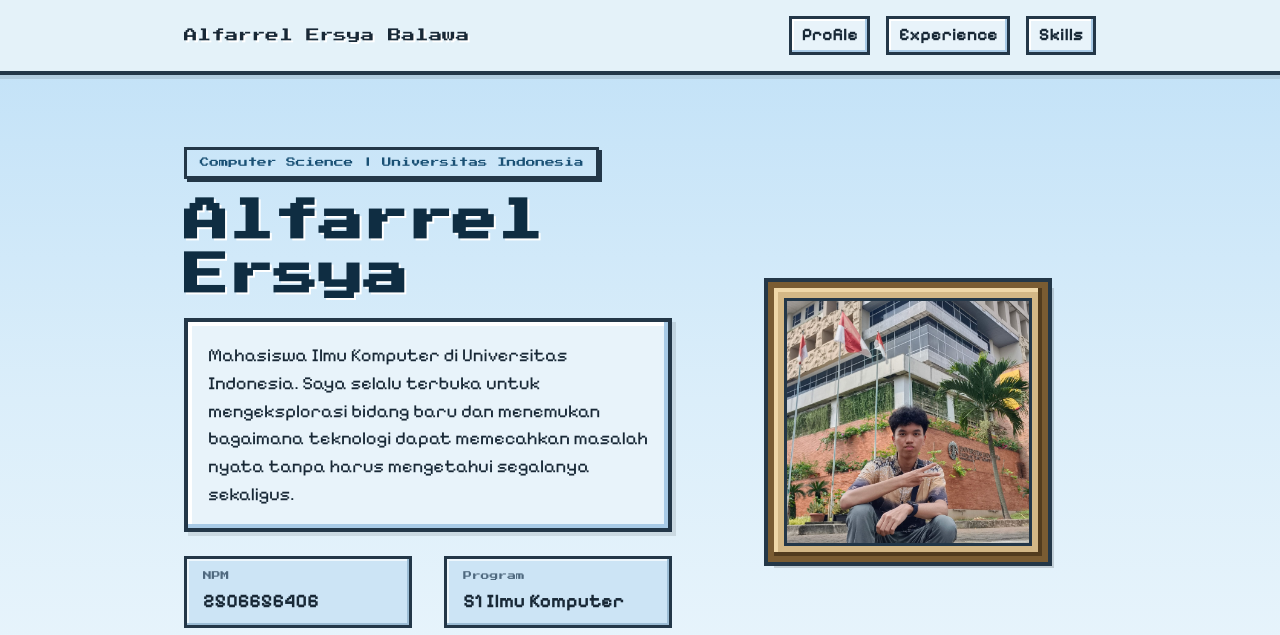
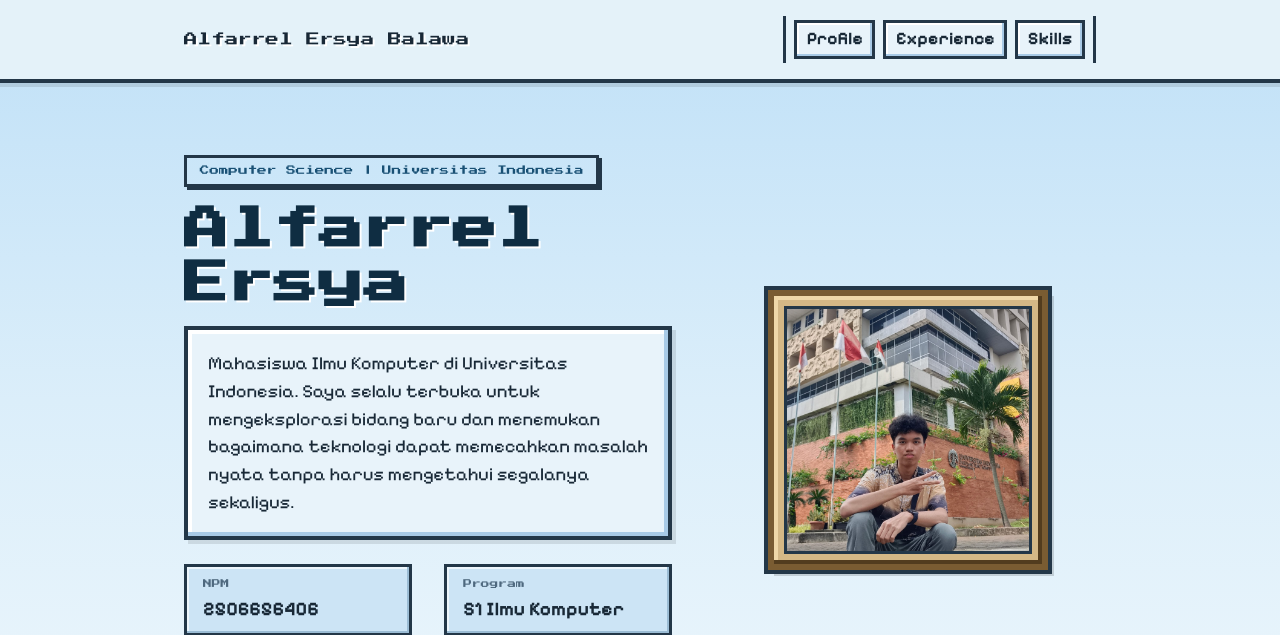
Before and after one commit to alpallel/portofolio, a Django app: page / in a window 1280 px wide. Shown: the top 635 px of the page. Run offline with Django 5.2, Linux system fonts and the light colour scheme.

Commit message:
fix: add adaptive font size on brand; add side scrolling on nav link overflow

```diff
--- a/static/css/style.css
+++ b/static/css/style.css
@@ -68,13 +68,20 @@ h1, h2, h3, .brand {
 }
 
 .brand {
-    font-size: 0.85rem;
+    font-size: clamp(0.6rem, 2vw, 0.85rem);
     text-decoration: none;
+    white-space: wrap;
+    padding-right: 1rem;
 }
 
 .site-header nav {
     display: flex;
-    gap: 1rem;
+    gap: 0.5rem;
+    overflow-x: auto;
+    scrollbar-width: none;
+    padding: 0.25rem 0.5rem;
+    border-left: 3px solid var(--border-dark);
+    border-right: 3px solid var(--border-dark);
 }
 
 .site-header nav a {
```
